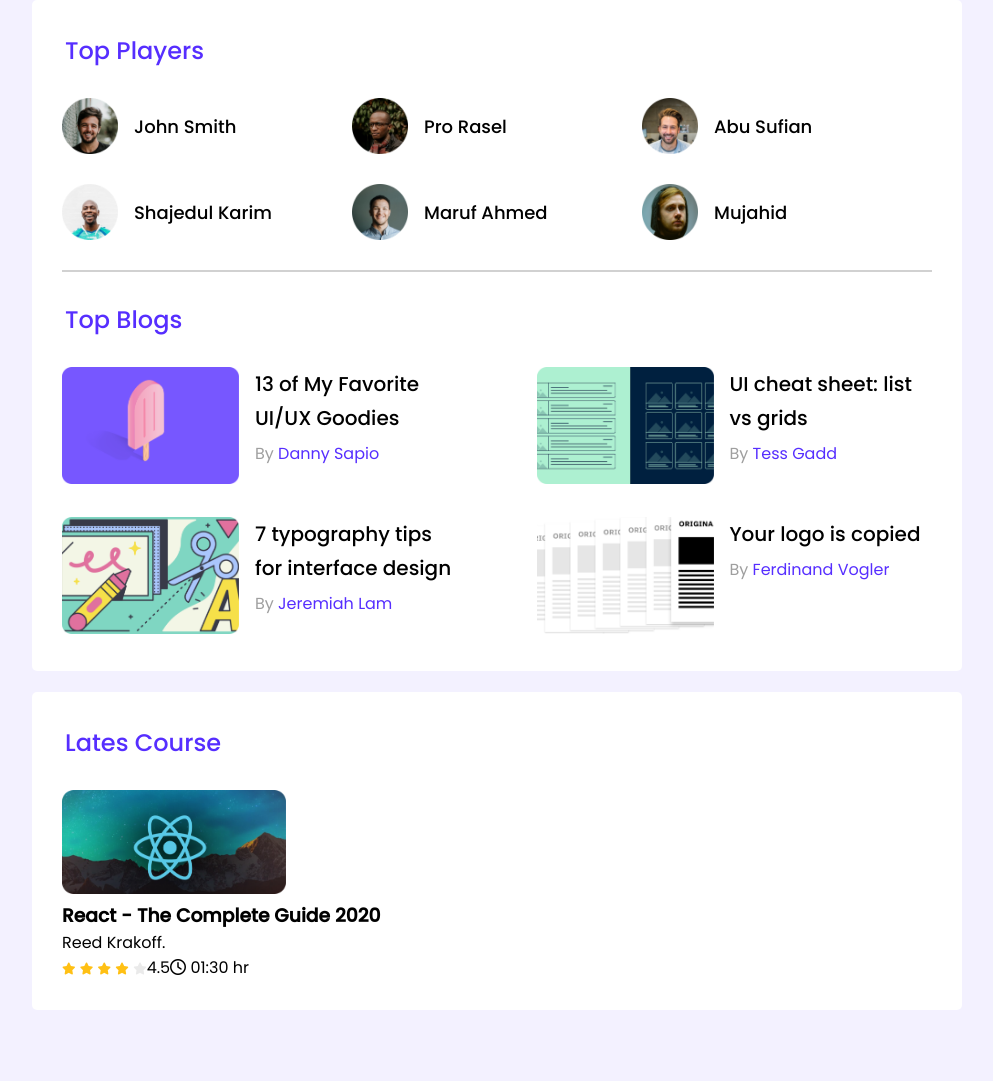
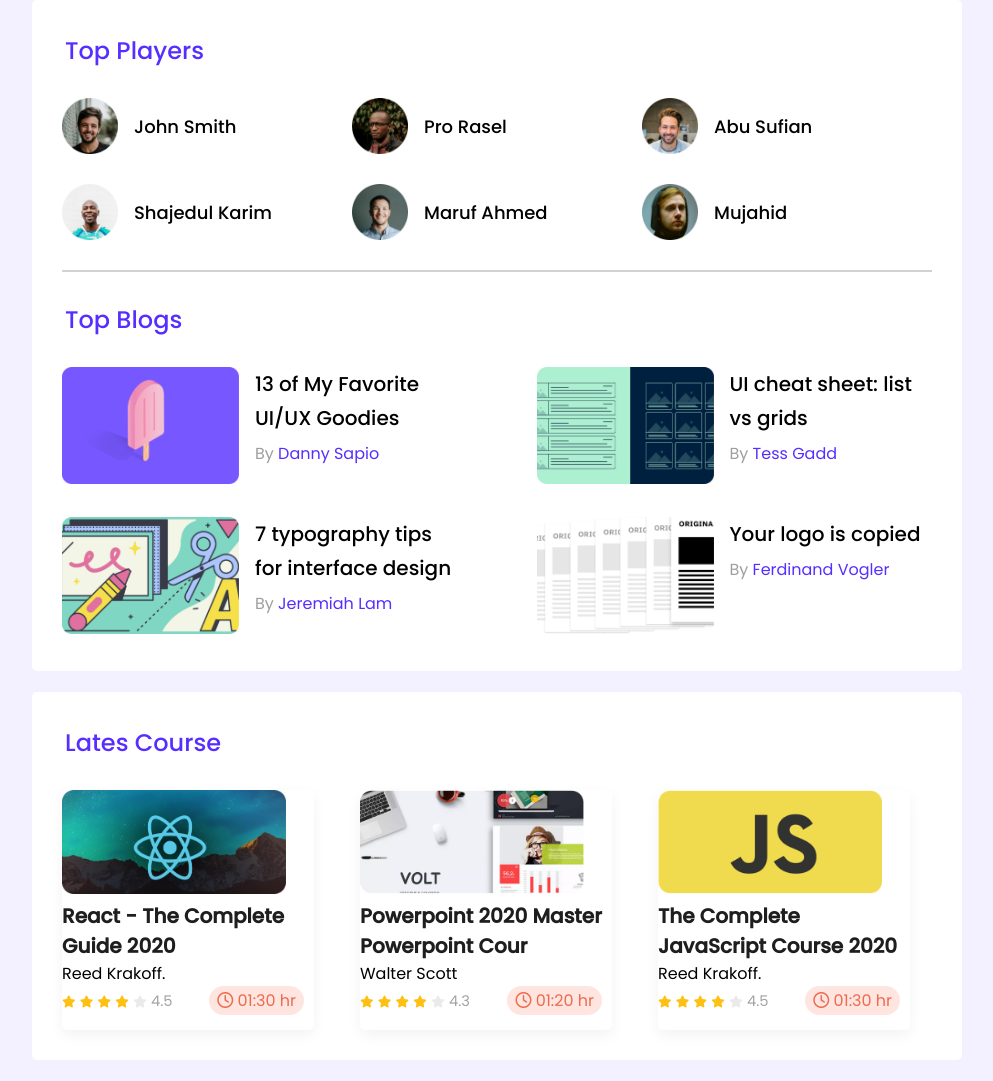
Before and after one commit to Md-Ibnul/leaderboard, a plain HTML site: page index.html in a window 1280 px wide. Shown: the whole page, without its empty margins (143-1136 px from the left). Before the commit the page ends 1031 px from the top, so only its background shows below. Drawn offline with Linux system fonts and the light colour scheme.

Commit message:
responsive

```diff
--- a/css/style.css
+++ b/css/style.css
@@ -101,6 +101,17 @@ color: #9F9F9F;
 }
 
 /* latest courses style  */
+.courses{
+    display: grid;
+    grid-template-columns: repeat(3, 1fr);
+    column-gap: 24px;
+}
+.course{
+    width: 252px;
+    height: 240px;
+    border-radius: 5px;
+    box-shadow: 0px 5.34229px 13.3557px rgba(0, 0, 0, 0.05);
+}
 .course .course-banner img{
     width: 224px;
 height: 104px;
@@ -117,4 +128,64 @@ height: 104px;
 }
 .course-info{
     display: flex;
+    align-items: center;
+    justify-content: space-between;
 }
+.course-info span{
+    font-weight: 400;
+font-size: 14.6913px;
+color: #A2A2A2;
+}
+.course-title{
+font-weight: 600;
+font-size: 20.0336px;
+color: #1E1E1E;
+}
+.course-duration{
+    background: #FEE5DF;
+border-radius: 14.6913px;
+color: #ED6B4F;
+margin-right: 10px;
+padding: 2px 8px;
+}
+
+
+/* --------------------------------------
+            Media Queries
+-------------------------------------------*/
+/* mobile devices */
+@media only screen and (max-width:688px) {
+    .container{
+        width: 100%;
+    }
+    .players, .blogs, .courses{
+        grid-template-columns: repeat(1, 1fr);
+    }
+    .player {
+        align-items: center;
+        flex-direction: column;
+        justify-content: center;
+    }
+    .blog {
+        flex-direction: column;
+    }
+}
+/* tablet devices */
+@media only screen and (min-width:689px) and (max-width:992px) {
+    .container{
+        width: 100%;
+    }
+    .players, .blogs, .courses{
+        grid-template-columns: repeat(2, 1fr);
+        row-gap: 25px;
+    }
+    .player{
+        align-items: center;
+    }
+    .player,  .blog, .course{
+        margin-left: 20px;
+    }
+    .blog {
+        flex-direction: column;
+    }
+}
--- a/index.html
+++ b/index.html
@@ -120,8 +120,58 @@
                                 <i class="fa-solid fa-star filled"></i>
                                 <i class="fa-solid fa-star filled"></i>
                                 <i class="fa-solid fa-star empty"></i>
+                                <span>4.5</span>
                             </div>
-                            <p>4.5</p>
+                            <div>
+                                <div class="course-duration">
+                                    <i class="fa-regular fa-clock"></i>
+                                    01:30 hr
+                                </div>
+                            </div>
+                        </div>
+                    </div>
+                </div>
+                <div class="course">
+                    <div class="course-banner">
+                        <img src="images/courses/course-2.png" alt="">
+                    </div>
+                    <div class="course-details">
+                        <h3 class="course-title">Powerpoint 2020 Master Powerpoint Cour</h3>
+                        <p class="course-author">Walter Scott</p>
+                        <div class="course-info">
+                            <div>
+                                <i class="fa-solid fa-star filled"></i>
+                                <i class="fa-solid fa-star filled"></i>
+                                <i class="fa-solid fa-star filled"></i>
+                                <i class="fa-solid fa-star filled"></i>
+                                <i class="fa-solid fa-star empty"></i>
+                                <span>4.3</span>
+                            </div>
+                            <div>
+                                <div class="course-duration">
+                                    <i class="fa-regular fa-clock"></i>
+                                    01:20 hr
+                                </div>
+                            </div>
+                        </div>
+                    </div>
+                </div>
+                <div class="course">
+                    <div class="course-banner">
+                        <img src="images/courses/course-3.png" alt="">
+                    </div>
+                    <div class="course-details">
+                        <h3 class="course-title">The Complete JavaScript Course 2020</h3>
+                        <p class="course-author">Reed Krakoff.</p>
+                        <div class="course-info">
+                            <div>
+                                <i class="fa-solid fa-star filled"></i>
+                                <i class="fa-solid fa-star filled"></i>
+                                <i class="fa-solid fa-star filled"></i>
+                                <i class="fa-solid fa-star filled"></i>
+                                <i class="fa-solid fa-star empty"></i>
+                                <span>4.5</span>
+                            </div>
                             <div>
                                 <div class="course-duration">
                                     <i class="fa-regular fa-clock"></i>
```
